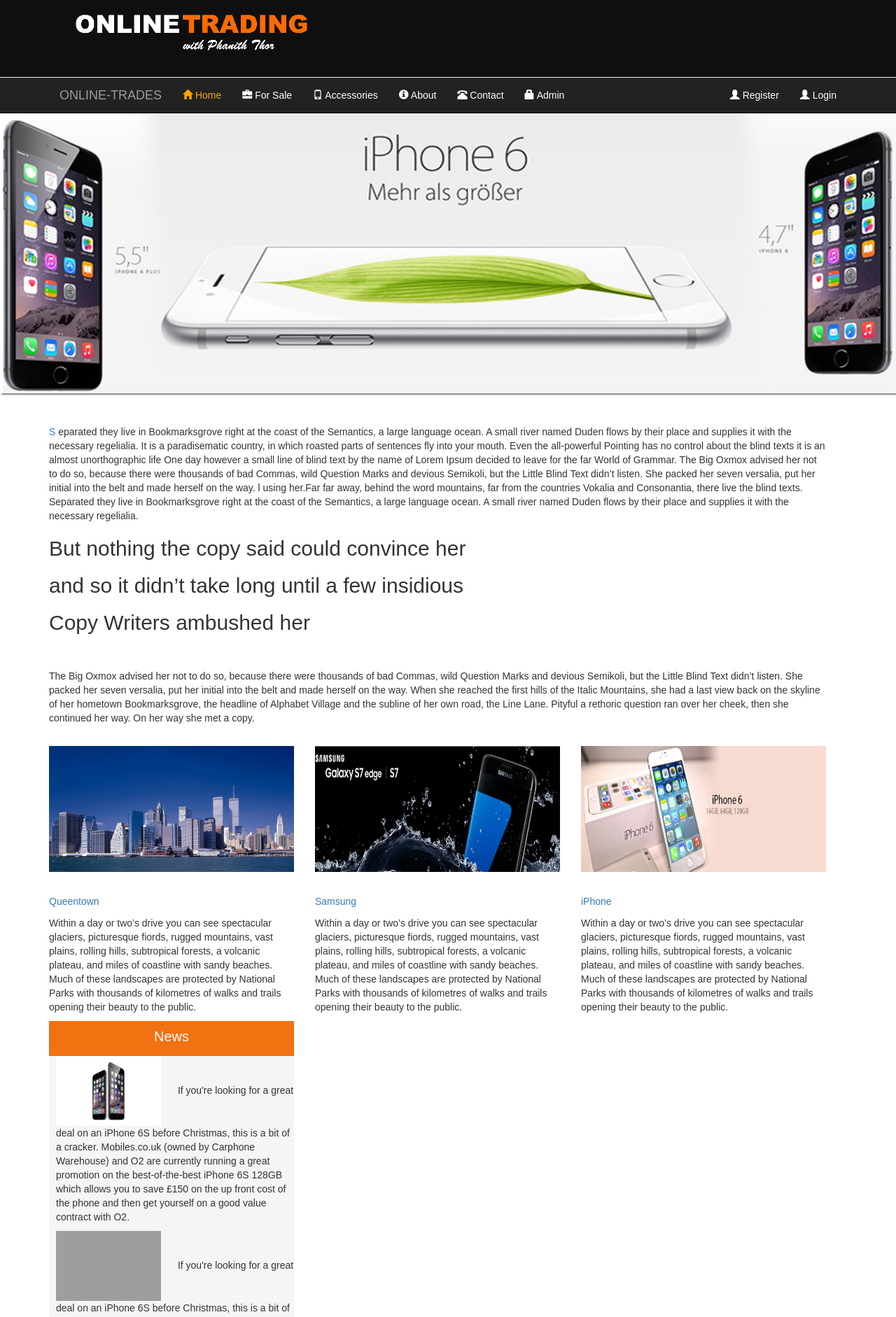
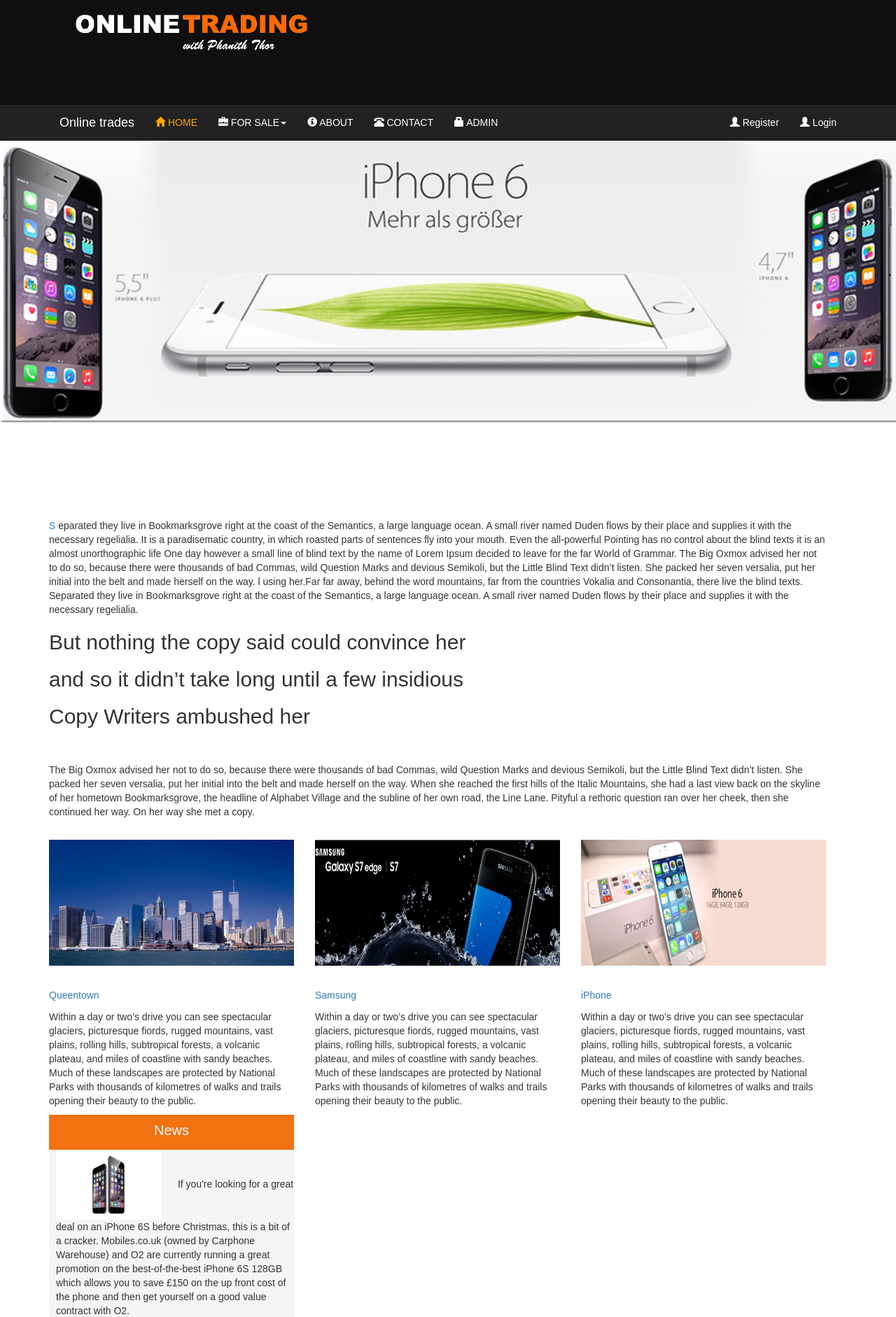
Before and after one commit to Phanith15/PHP-PropertySale, a PHP site: page /RealEstate/index.php in a window 1280 px wide. Shown: the top 1882 px of the page at 70% size. Run offline with PHP 8.4, Linux system fonts and the light colour scheme; grey boxes are pictures that could not be loaded.

Commit message:
Edit index.php page
Edit index.php content

```diff
--- a/RealEstate/index.php
+++ b/RealEstate/index.php
@@ -14,16 +14,16 @@
         <link rel="shortcut icon" href="images/iconKS.png"><!--Add icon to your webpage.-->
         <title> The Property For Sale</title>
     </head>
-    <body bgcolor="#838383">
+    <body style="background-color: #ffffff;">
         <!--New Design1-->
-        <div class="page-header no-margin no-padding" style="background-color: #0f0f0f">
+        <div class="page-header no-margin no-padding no-border" style="background-color: #0f0f0f"> <!--#1d063d-->
             <div class="container">
                 <img src="images/OT.gif" height="110px;"/> <!--Header image-->
             </div>
 
         </div>
-        <nav class="navbar navbar-inverse navbar-static-top " role="navigation" style="margin:0px;"><!--navbar-fixed-top-->
-            <div class="container">
+        <nav class="navbar navbar-inverse navbar-static-top" role="navigation" style="margin:0px;"><!--navbar-fixed-top-->
+           <div class="container">
             <div class="container-fluid">
                 <div class="navbar-header">
                     <button type="button" class="navbar-toggle collapsed" data-toggle="collapse" data-target="#bs-OnlineTrade-navbar-collapse-1">
@@ -33,27 +33,35 @@
                         <span class="icon-bar"></span>
                         <span class="icon-bar"></span>
                     </button>
-                    <a class="navbar-brand" href="index.php">ONLINE-TRADES</a>
+                    <a class="navbar-brand  text-color-white " style="color: white" href="index.php">Online trades</a>
                 </div>
                 <div class="collapse navbar-collapse" id="bs-OnlineTrade-navbar-collapse-1">
 
                     <ul class="nav navbar-nav navbar-center">
                         <?php ob_start(); ?><!--Enable redirect header when user enter correct password in checkuserlogin.php-->
-                        <li style="color: white"><a href="index.php"><i class="glyphicon glyphicon-home"></i> Home</a></li>
-                        <li><a href="index.php?page=propertysearch"><i class="glyphicon glyphicon-briefcase"></i> For Sale</a></li>
-                        <li><a href="index.php?page=accessories"><i class="glyphicon glyphicon-phone"></i> Accessories</a></li>
-                        <li><a href="index.php?page=about"><i class="glyphicon glyphicon-info-sign"></i> About</a></li>
-                        <li><a href="index.php?page=contact"><i class="glyphicon glyphicon-phone-alt"></i> Contact</a></li>
-                        <li ><a href="index.php?page=admin"><i class="glyphicon glyphicon-lock"></i> Admin</a></li>
+                        <li style="color: white"><a href="index.php"><i class="glyphicon glyphicon-home"></i> HOME</a></li>
+                        <li class="dropdown">
+                            <a href="#" class="dropdown-toggle" data-toggle="dropdown"><i class="glyphicon glyphicon-briefcase"></i> FOR SALE<b class="caret"></b></a>
+                            <ul class="dropdown-menu">
+                                <li style="border-bottom:1px solid gray;"><a href="index.php?page=propertysearch"><i class="glyphicon glyphicon-briefcase"></i> PROPERTIES</a></li>
+                                <li style="border-bottom:1px solid gray;"><a href="index.php?page=accessories"><i class="glyphicon glyphicon-phone"></i> ACCESSORIES</a></li>
+                                <li style="border-bottom:1px solid gray;"><a href="#"><i class="glyphicon glyphicon-book"></i> BOOKS</a></li>
+                            </ul>
+                        </li>
+                       <!-- <li><a href="index.php?page=propertysearch"><i class="glyphicon glyphicon-briefcase"></i> PROPERTY</a></li>
+                        <li><a href="index.php?page=accessories"><i class="glyphicon glyphicon-phone"></i> ACCESSORIES</a></li> -->
+                        <li><a href="index.php?page=about"><i class="glyphicon glyphicon-info-sign"></i> ABOUT</a></li>
+                        <li><a href="index.php?page=contact"><i class="glyphicon glyphicon-phone-alt"></i> CONTACT</a></li>
+                        <li ><a href="index.php?page=admin"><i class="glyphicon glyphicon-lock"></i> ADMIN</a></li>
 
-                        <!--<li class="dropdown">
-                            <a href="#" class="dropdown-toggle" data-toggle="dropdown">Sale<b class="caret"></b></a>
+                       <!-- <li class="dropdown">
+                            <a href="#" class="dropdown-toggle" data-toggle="dropdown"><i class="glyphicon glyphicon-briefcase"></i> SALE<b class="caret"></b></a>
                             <ul class="dropdown-menu">
-                                <li><a href="#">Link1</a></li>
-                                <li><a href="#">Link2</a></li>
-                                <li><a href="#">Link3</a></li>
+                                <li><a href="index.php?page=propertysearch">Properties</a></li>
+                                <li><a href="index.php?page=accessories">Accessories</a></li>
+                                <li><a href="#">Books</a></li>
                             </ul>
-                        </li>-->
+                        </li> -->
                     </ul>
                     <div>
                         <?php
@@ -77,7 +85,6 @@
             </div>
             </div>
         </nav>
-
          <?php
             if(!isset($_GET['page'])){
                 ?>
@@ -98,17 +105,22 @@
             }
         ?>
 
-       <div class="container"> <!--bodycontainer-->
+      <!-- <div class="container">--> <!--bodycontainer-->
             <?php
                 if (!isset($_GET['page'])){
                     ?>
-                        <div style="padding-top:405px"></div>
+                        <div class="container bg-color"  style="margin-top:500px">
+                            <?php include("home.php");?>
+                        </div>
+                        <div class="col-xs-12 col-sm-12 col-md-12">
+                            <img src="images/landscape-banner.jpg" width="100%" height="500" id="galaxyImg">
+                        </div>
                     <?php
-                    include("home.php");
+                    //include("home.php");
                 }
             ?>
-       </div>
-       <div class="searchpanel-property" style="padding-top:0"><!--searchpanel-property-->
+       <!--</div>-->
+       <div class="searchpanel-property" style="margin-top:0"><!--searchpanel-property-->
         <?php
             if(isset($_GET['page'])){
                  $page= $_GET['page'];
@@ -116,22 +128,37 @@
             }
         ?>
        </div>
+       <!--Start footer-->
+       <div class="footertop"></div>
+       <footer class="footer">
+            <div class="container">
+                <div class="row">
+                    <div class="col-md-5">
+                        <img src="images/OT.gif" height="80px;"/>
+                        <h4 style="color: white">Online Trading .,Ltd</4><p></p>
+                        <p style="font-size:0.7em">107 Renoir Drive, Rolleston, Christchurch, New Zealand</p>
+                        <p style="font-size:0.7em">Email: pnlovenz@gmail.com</p>
 
-       <div class="footertop">
-            <a href="index.php"><img src="images/OT.gif" height="90%" width= "20%"/></a>
-        </div>
-       <footer class="footer">
-            <div class="footerrow">
-
-                <div class= "row">
+                    </div>
                 </div>
-
-                 <p style="margin-top:50px">Instant update database project by <a href="mailto:pnlovenz@gmail.com">pnlovenz@gmail.com</a></p>
-                 <p>Copyright 2016 Khmer24Stars(New Zealand). All rights reserved.</p>
+                <div class="bottom-footer">
+                    <div class="col-md-5">
+                        <p>© Copyright KhmerStar(New Zealand) 2016.</p>
+                    </div>
+                    <div class="col-md-7">
+                        <ul class="footer-nav">
+                            <li><a href="index.php">Home</a></li>
+                            <li><a href="index.php?page=propertysearch">Property</a></li>
+                            <li><a href="index.php?page=accessories">Phones</a></li>
+                            <li><a href="#">About</a></li>
+                            <li><a href="#">Contact</a></li>
+                        </ul>
+                    </div>
+                </div>
             </div>
 
         </footer>
-
+       <!--End footer-->
        <script scr="bootstrap/js/jquery1.12.1.js"></script>
        <script src="bootstrap/js/bootstrap.min.js"></script>
     </body>
```
